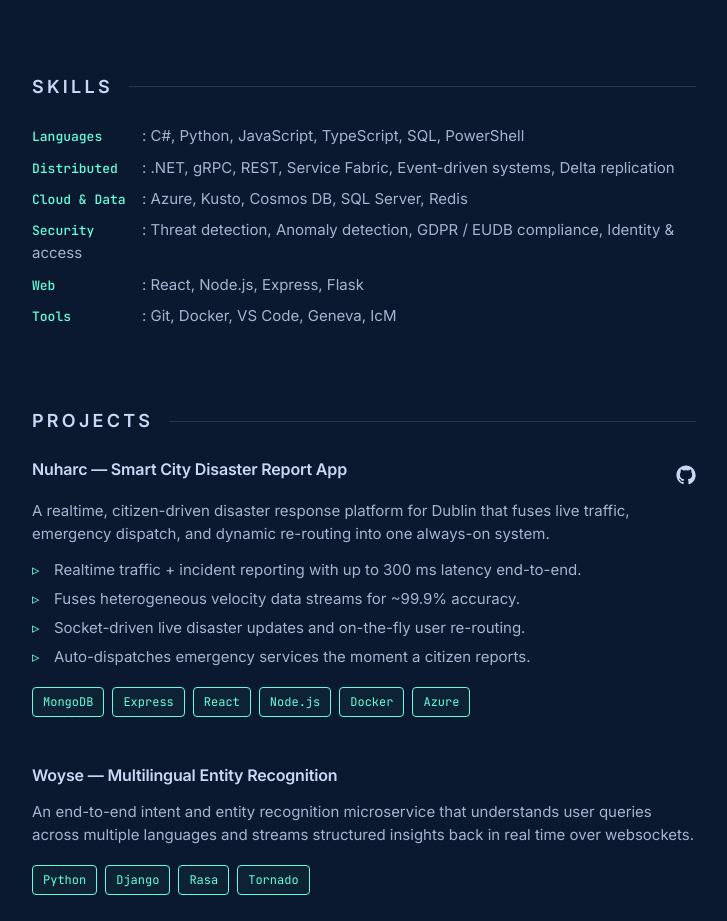
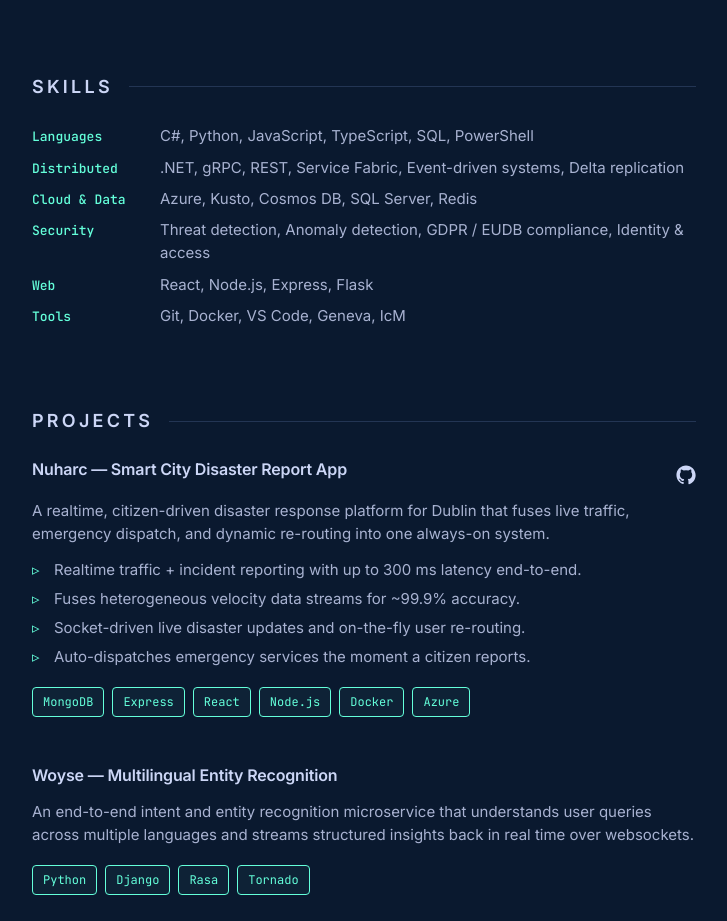
Before and after one commit to bhushan-borole/v2, a React (Vite) app: page / in a window 1280 px wide. Shown: the part 1080-2001 px from the top of the page, without its empty margins (496-1223 px from the left). Built offline with nearby package versions, Linux system fonts and the light colour scheme.

Commit message:
Skills: use grid layout so wrapped items align under first item

```diff
--- a/src/App.css
+++ b/src/App.css
@@ -293,10 +293,15 @@
 .project-link:hover { color: var(--green); transform: translateY(-2px); border: none; }
 
 /* Skills */
-.skill-row { margin: 8px 0; color: var(--light-slate); }
+.skill-row {
+  margin: 8px 0;
+  color: var(--light-slate);
+  display: grid;
+  grid-template-columns: 120px 1fr;
+  gap: 8px;
+  align-items: baseline;
+}
 .skill-row strong {
-  display: inline-block;
-  min-width: 110px;
   color: var(--green);
   font-family: var(--mono);
   font-size: 13px;
--- a/src/App.jsx
+++ b/src/App.jsx
@@ -200,7 +200,8 @@
         <Section id="skills" title="Skills">
           {skills.map((s, i) => (
             <p className="skill-row" key={i}>
-              <strong>{s.label}</strong>: {s.items}
+              <strong>{s.label}</strong>
+              <span>{s.items}</span>
             </p>
           ))}
         </Section>
```
